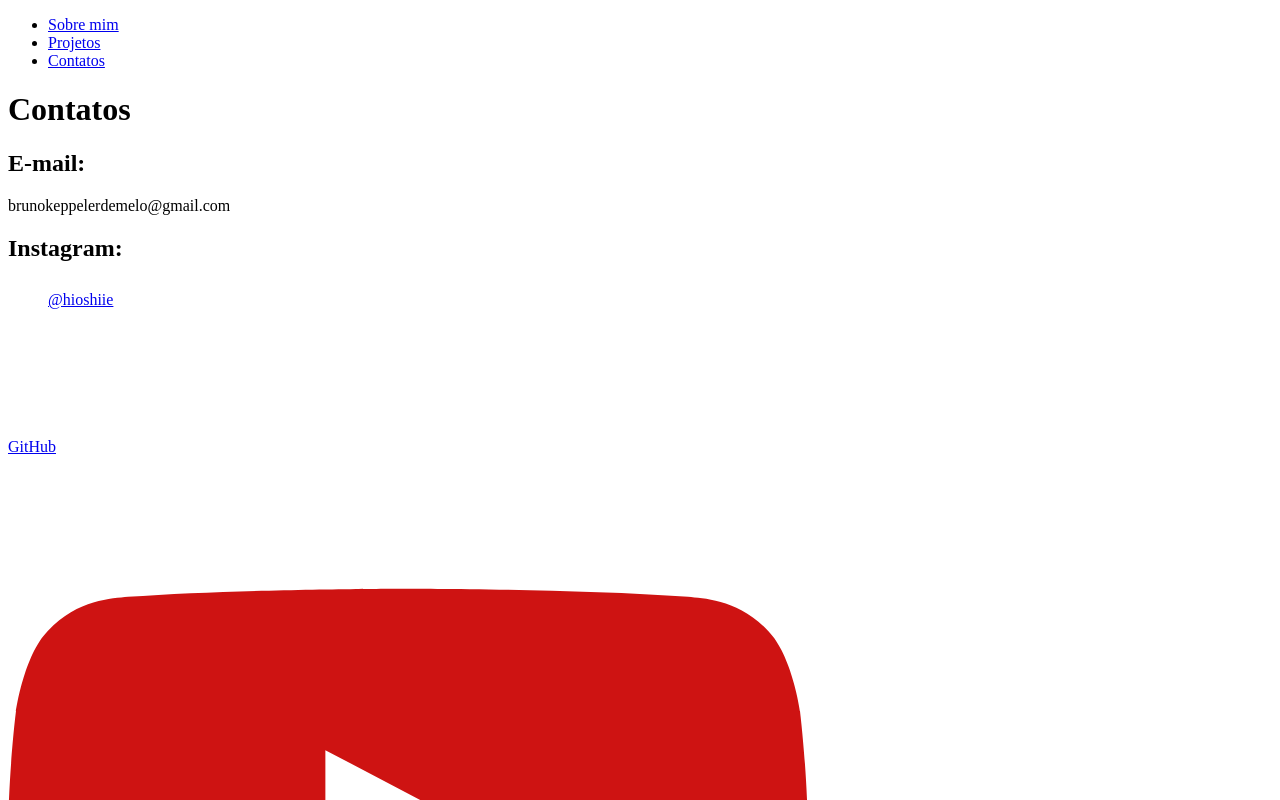
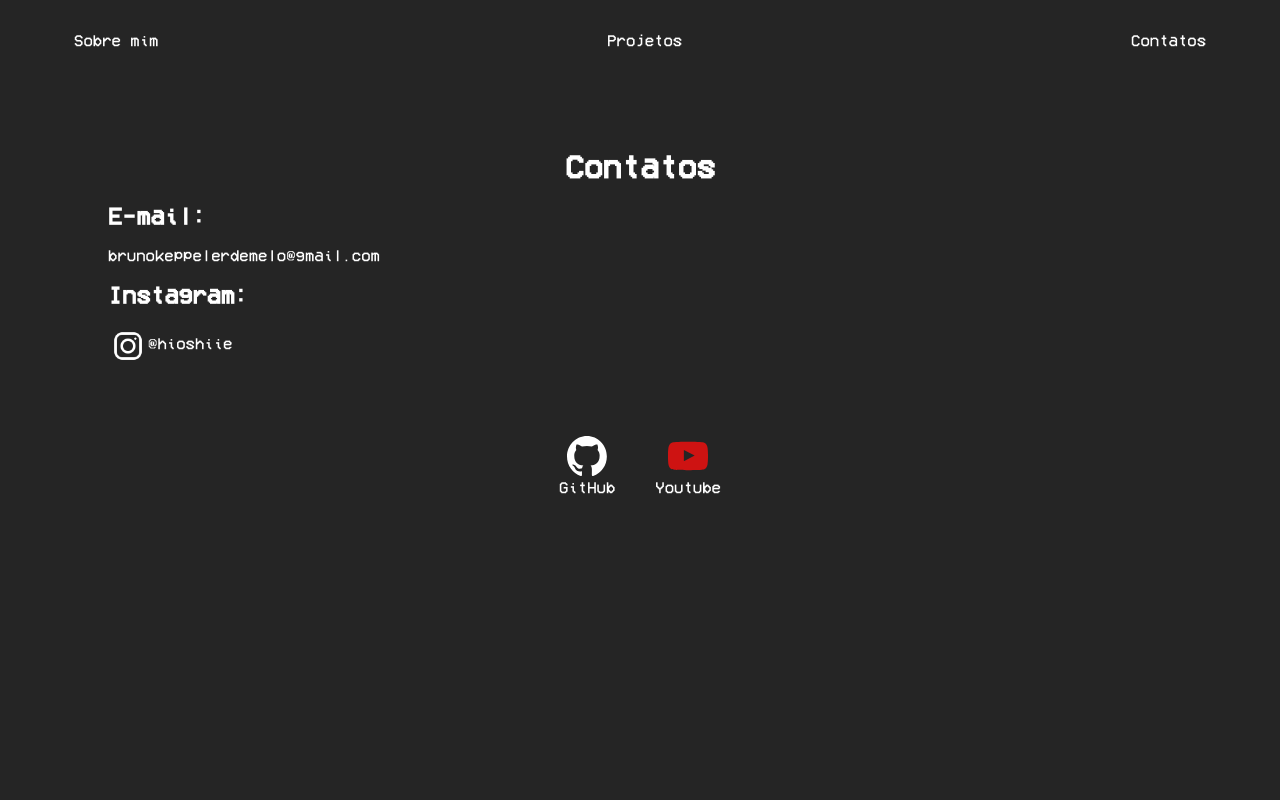
Before and after one commit to keppelerr/DevWeb2025, a plain HTML site: page Atividade04/contact.html in a window 1280 px wide. Shown: the top 800 px of the page. Drawn offline with Linux system fonts and the light colour scheme; the site is published under a folder, as on GitHub Pages, so addresses that start at the root find nothing.

Commit message:
Update contact.html

```diff
--- a/Atividade04/contact.html
+++ b/Atividade04/contact.html
@@ -4,7 +4,7 @@
     <meta charset="UTF-8">
     <meta name="viewport" content="width=device-width, initial-scale=1.0">
     <title>Contatos</title>
-    <link rel="stylesheet" href="/Atividade04/css/styleContact.css">
+    <link rel="stylesheet" href="css/styleContact.css">
 </head>
 <body>
     <div class="title">
@@ -37,7 +37,7 @@
                     <h2>Instagram:</h2>
                     <nav>
                     <a href="https://instagram.com/hioshiie" target="_blank" rel="noopener noreferrer">
-                    <img src="assets/pics/instagram logo white.png" width="40" style="vertical-align: middle;">@hioshiie
+                    <img src="./assets/pics/instagram logo white.png" width="40" style="vertical-align: middle;">@hioshiie
                     </a>
                     </nav>
                 </section>
```
